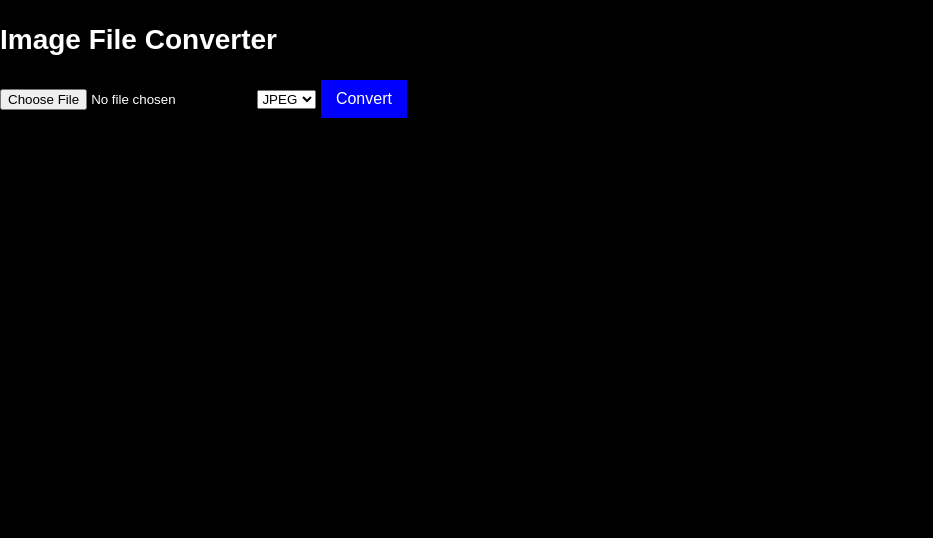
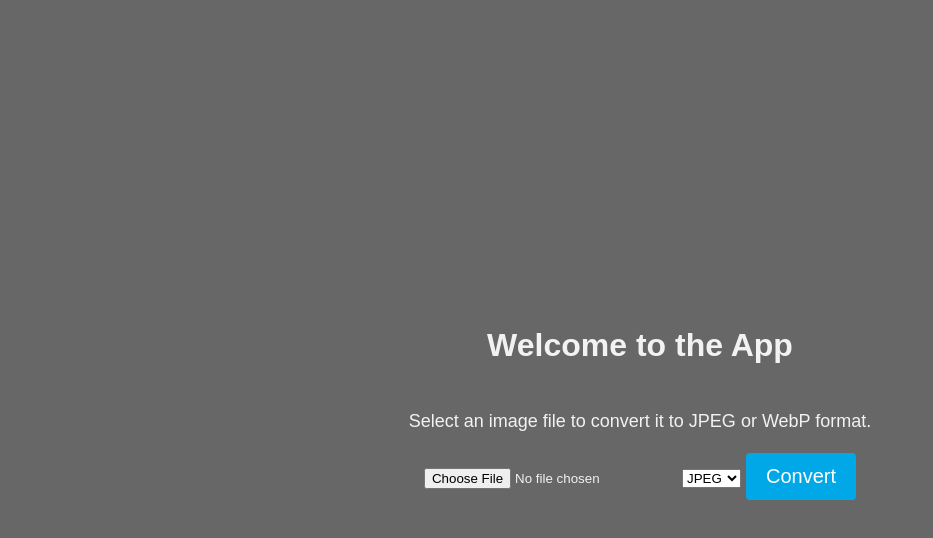
Before and after one commit to ThomasSzentirmay/Image-File-Types, a website: page public/index.html in a window 1280 px wide. Shown: the whole page, without its empty margins (0-933 px from the left). Drawn offline with Linux system fonts and the light colour scheme.

Commit message:
debugging converted button

```diff
--- a/public/css/style.css
+++ b/public/css/style.css
@@ -1,38 +1,41 @@
-/* GLOBAL STYLES */
+/* Global Styles */
 body {
-  background-color: #000;
-  color: #fff;
-  font-family: "Arial", sans-serif;
-  font-size: 16px;
+  background-color: #686767;
+  color: #f2f2f2;
+  font-family: sans-serif;
+  font-size: 18px;
   line-height: 1.5;
   margin: 0;
   padding: 0;
+  text-align: center;
 }
 
 h1 {
-  font-size: 28px;
+  font-size: 32px;
   font-weight: bold;
 }
 
 a {
-  color: #00f;
+  color: #00a8e8;
   text-decoration: none;
 }
 
 button {
-  background-color: #00f;
+  background-color: #00a8e8;
   border: none;
+  border-radius: 4px;
   color: #fff;
   cursor: pointer;
-  font-size: 16px;
-  padding: 10px 15px;
+  font-size: 20px;
+  padding: 12px 20px;
 }
 
 button:hover {
-  background-color: #007bff;
+  background-color: #0088b9;
 }
 
-/* INDEX PAGE STYLES */
+/* Index Page Styles */
+
 #indexContainer {
   display: flex;
   flex-direction: column;
@@ -45,14 +48,15 @@ button:hover {
   display: flex;
   flex-direction: column;
   align-items: center;
-  margin-top: 20px;
+  margin-top: 30px;
 }
 
 #indexForm input[type="file"] {
-  margin-bottom: 10px;
+  margin-bottom: 20px;
 }
 
-/* CONVERTED PAGE STYLES */
+/* Converted Page Styles */
+
 #convertedContainer {
   display: flex;
   flex-direction: column;
@@ -62,7 +66,7 @@ button:hover {
 }
 
 #outputImage {
-  margin-top: 20px;
+  margin-top: 30px;
   max-width: 100%;
   height: auto;
 }
--- a/public/index.html
+++ b/public/index.html
@@ -1,19 +1,22 @@
 <!DOCTYPE html>
 <html>
 <head>
-  <title>Image File Converter</title>
+  <title>Welcome to the App</title>
   <link rel="stylesheet" href="/css/style.css">
 </head>
 <body>
-  <h1>Image File Converter</h1>
-  <form action="/convert" method="POST" enctype="multipart/form-data">
-    <input type="file" name="imageFile" accept="image/*">
-    <select name="format">
-      <option value="jpeg">JPEG</option>
-      <option value="webp">WebP</option>
-    </select>
-    <button type="submit">Convert</button>
-  </form>
+  <div id="indexContainer">
+    <h1>Welcome to the App</h1>
+    <p>Select an image file to convert it to JPEG or WebP format.</p>
+    <form id="uploadForm" enctype="multipart/form-data">
+      <input type="file" id="imageFile" accept="image/*">
+      <select id="formatSelect">
+        <option value="jpeg">JPEG</option>
+        <option value="webp">WebP</option>
+      </select>
+      <button id="convertBtn" type="button">Convert</button>
+    </form>
+  </div>
 
   <script src="/js/script.js"></script>
 </body>
```
Also changed, not shown: uploads/converted.webp (added), 1 other file.
